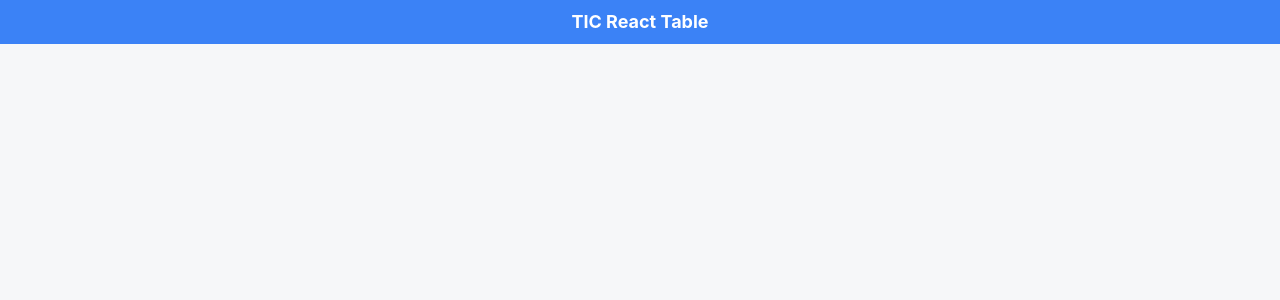
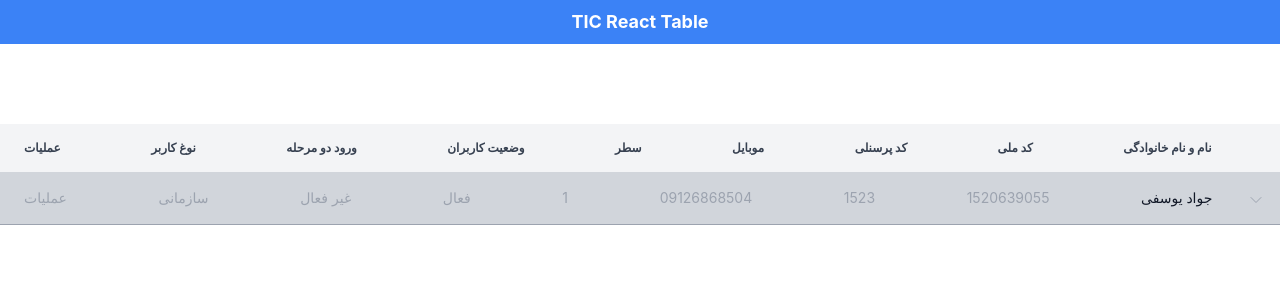
Before and after one commit to javadyousefi1/react-table, a React (Create React App) app: page / in a window 1280 px wide. Shown: the top 300 px of the page. Built offline with nearby package versions, Linux system fonts and the light colour scheme.

Commit message:
Test username

```diff
--- a/src/App.js
+++ b/src/App.js
@@ -3,8 +3,8 @@ import Table from "./components/table";
 const App = () => {
   return (
     <>
-      <div className="h-screen bg-[#f6f7f9]">
-        <h1 className="bg-blue-500 text-white text-center p-2 text-lg font-bold">
+      <div dir="rtl" className="h-screen ">
+        <h1 className="bg-blue-500 text-white text-center p-2 text-lg font-bold mb-20">
           TIC React Table
         </h1>
 
--- a/src/components/table.jsx
+++ b/src/components/table.jsx
@@ -1,7 +1,56 @@
 const Table = () => {
   return (
-    <div className="container mx-auto max-w-6xl">
-      <table></table>
+    <div className="container mx-auto max-w-7xl">
+      <div className="bg-red-400 rounded-lg">
+        <table className="w-full text-sm text-left text-gray-400  rounded-lg">
+          <thead className="text-xs text-gray-700 uppercase w-full bg-gray-100 ">
+            <tr className=" flex justify-between">
+              <th className=" bg"> </th>
+              <th className="px-6 py-4 bg">نام و نام خانوادگی</th>
+              <th className="px-6 py-4">کد ملی</th>
+              <th className="px-6 py-4">کد پرسنلی</th>
+              <th className="px-6 py-4">موبایل</th>
+              <th className="px-6 py-4">سطر</th>
+              <th className="px-6 py-4">وضعیت کاربران</th>
+              <th className="px-6 py-4">ورود دو مرحله</th>
+              <th className="px-6 py-4">نوغ کاربر</th>
+              <th className="px-6 py-4">عملیات</th>
+            </tr>
+          </thead>
+          <tbody className=" ">
+            <tr className=" border-b bg-gray-300 border-gray-400 flex justify-between relative">
+              <div>
+                <svg
+                  xmlns="http://www.w3.org/2000/svg"
+                  fill="none"
+                  viewBox="0 0 24 24"
+                  strokeWidth={1.5}
+                  stroke="currentColor"
+                  className="w-4 h-4 absolute right-4 top-5 cursor-pointer"
+                >
+                  <path
+                    strokeLinecap="round"
+                    strokeLinejoin="round"
+                    d="M19.5 8.25l-7.5 7.5-7.5-7.5"
+                  />
+                </svg>
+              </div>
+
+              <th className="px-6 py-4 font-medium text-gray-900 whitespace-nowrap ">
+                جواد یوسفی
+              </th>
+              <td className="px-6 py-4">1520639055</td>
+              <td className="px-6 py-4">1523</td>
+              <td className="px-6 py-4">09126868504</td>
+              <td className="px-6 py-4">1</td>
+              <td className="px-6 py-4">فعال</td>
+              <td className="px-6 py-4">غیر فعال</td>
+              <td className="px-6 py-4">سازمانی</td>
+              <td className="px-6 py-4">عملیات</td>
+            </tr>
+          </tbody>
+        </table>
+      </div>
     </div>
   );
 };
```
